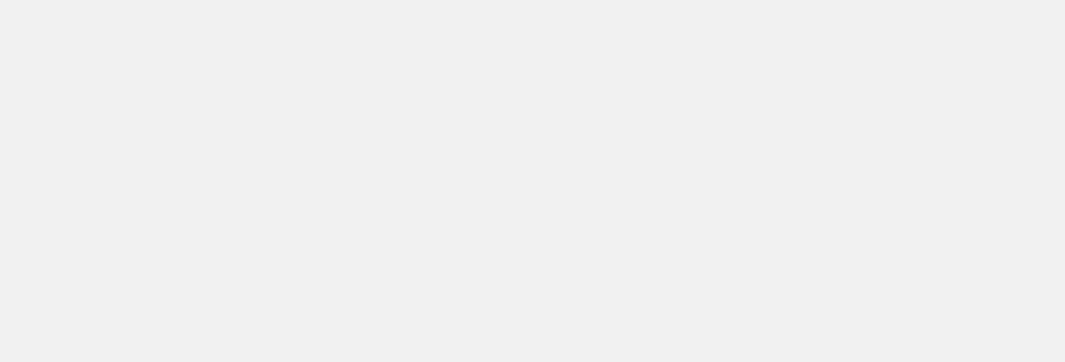
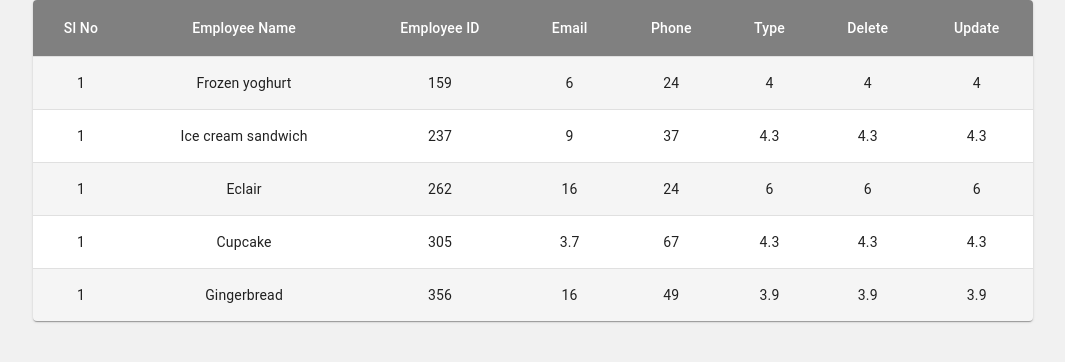
Before and after one commit to KiranLali1827/eCommTask, a React (Create React App) app: page /Userslist in a window 1280 px wide. Before the commit this address had no page. Shown: the top 362 px of the page, without its empty margins (42-1107 px from the left). Built offline with nearby package versions, Linux system fonts and the light colour scheme.

Commit message:
Employee view Tab

```diff
--- a/package.json
+++ b/package.json
@@ -7,6 +7,7 @@
     "@emotion/styled": "^11.8.1",
     "@mui/icons-material": "^5.6.2",
     "@mui/material": "^5.6.4",
+    "@mui/x-data-grid": "^6.19.1",
     "@testing-library/jest-dom": "^5.16.4",
     "@testing-library/react": "^13.2.0",
     "@testing-library/user-event": "^13.5.0",
--- a/src/App.js
+++ b/src/App.js
@@ -2,11 +2,10 @@ import { BrowserRouter as Router, Routes, Route } from "react-router-dom";
 
 import Home from "./pages/home/Home";
 import Login from "./pages/login/Login";
-import List from "./pages/list/List";
-import Single from "./pages/single/Single";
-import New from "./pages/new/New";
 import User from "./pages/users/user";
 import Signup from "./pages/Signup/Signup";
+import Createuser from "./pages/users/Createuser";
+import Userslist from "./pages/users/Userslist";
 
 
 // function App() {
@@ -62,6 +61,10 @@ function App() {
           <Route path="/" element={<Home />} exact />
           <Route path="/users" element={<User />} exact />
           <Route path="/Signup" element={<Signup />} exact />
+          <Route path="/Createuser" element={<Createuser />} exact />
+          <Route path="/Userslist" element={<Userslist />} exact />
+
+
         </Route>
         <Route path="/Login" element={<Login />} exact />
 
--- /dev/null
+++ b/src/pages/users/Createuser.js
@@ -0,0 +1,9 @@
+import React from 'react'
+
+function Createuser() {
+  return (
+    <div>Createuser</div>
+  )
+}
+
+export default Createuser
--- /dev/null
+++ b/src/pages/users/Createuser.scss
@@ -0,0 +1,29 @@
+$small: 360px;
+$small_medium: 375px;
+$medium: 900px;
+$isBigScreen: 1824px;
+$isTabletOrMobile: 1224px;
+$isPortrait: '(orientation: portrait)';
+$isRetina: 2dppx;
+$isDesktopOrLaptop: 1224px;
+$isBigScreen: 1824px;
+
+
+.productCust {
+background-color: white;
+width: 80vw;
+margin-left: 40px;
+}
+
+
+    // body {
+    //     .productCust {
+    //        margin-top: 23vw;
+
+    //         h2 {
+    //             color: white;
+    //             font-family: sans-serif;
+    //         }
+
+    //     }
+    // }
--- /dev/null
+++ b/src/pages/users/Userslist.js
@@ -0,0 +1,79 @@
+import * as React from 'react';
+import { styled } from '@mui/material/styles';
+import Table from '@mui/material/Table';
+import TableBody from '@mui/material/TableBody';
+import TableCell, { tableCellClasses } from '@mui/material/TableCell';
+import TableContainer from '@mui/material/TableContainer';
+import TableHead from '@mui/material/TableHead';
+import TableRow from '@mui/material/TableRow';
+import Paper from '@mui/material/Paper';
+import { grey } from '@mui/material/colors';
+
+const StyledTableCell = styled(TableCell)(({ theme }) => ({
+  [`&.${tableCellClasses.body}`]: {
+    fontSize: 14,
+
+  },
+
+}));
+
+const StyledTableRow = styled(TableRow)(({ theme }) => ({
+  '&:nth-of-type(odd)': {
+    backgroundColor: theme.palette.action.hover,
+  },
+  // hide last border
+  '&:last-child td, &:last-child th': {
+    border: 0,
+  },
+}));
+
+function createData(name, calories, fat, carbs, protein) {
+  return { name, calories, fat, carbs, protein };
+}
+
+const rows = [
+  createData('Frozen yoghurt', 159, 6.0, 24, 4.0),
+  createData('Ice cream sandwich', 237, 9.0, 37, 4.3),
+  createData('Eclair', 262, 16.0, 24, 6.0),
+  createData('Cupcake', 305, 3.7, 67, 4.3),
+  createData('Gingerbread', 356, 16.0, 49, 3.9),
+];
+
+export default function CustomizedTables() {
+  return (
+    <TableContainer style={{width:'1000px', marginLeft:'75px'}} component={Paper}>
+      <Table  aria-label="customized table">
+        <TableHead>
+          <TableRow>
+          <StyledTableCell style={{backgroundColor:'grey', color:'white', textAlign:'center'}} >Sl No </StyledTableCell>
+            <StyledTableCell style={{backgroundColor:'grey', color:'white', textAlign:'center'}} >Employee Name </StyledTableCell>
+            <StyledTableCell style={{backgroundColor:'grey', color:'white', textAlign:'center'}} >Employee ID </StyledTableCell>
+            <StyledTableCell style={{backgroundColor:'grey', color:'white', textAlign:'center'}} >Email</StyledTableCell>
+            <StyledTableCell style={{backgroundColor:'grey', color:'white', textAlign:'center'}} >Phone</StyledTableCell>
+            <StyledTableCell style={{backgroundColor:'grey', color:'white', textAlign:'center'}}>Type</StyledTableCell>
+            <StyledTableCell style={{backgroundColor:'grey', color:'white', textAlign:'center'}}>Delete</StyledTableCell>
+            <StyledTableCell style={{backgroundColor:'grey', color:'white', textAlign:'center'}}>Update</StyledTableCell>
+          </TableRow>
+        </TableHead>
+        <TableBody>
+          {rows.map((row) => (
+            <StyledTableRow  key={row.name}>
+              <StyledTableCell style={{textAlign:'center'}} component="th" scope="row">
+               1
+              </StyledTableCell>
+              <StyledTableCell style={{textAlign:'center'}} component="th" scope="row">
+                {row.name}
+              </StyledTableCell>
+              <StyledTableCell  style={{textAlign:'center'}} >{row.calories}</StyledTableCell>
+              <StyledTableCell style={{textAlign:'center'}} >{row.fat}</StyledTableCell>
+              <StyledTableCell style={{textAlign:'center'}}>{row.carbs}</StyledTableCell>
+              <StyledTableCell style={{textAlign:'center'}}>{row.protein}</StyledTableCell>
+              <StyledTableCell style={{textAlign:'center'}} >{row.protein}</StyledTableCell>
+              <StyledTableCell style={{textAlign:'center'}}>{row.protein}</StyledTableCell>
+            </StyledTableRow>
+          ))}
+        </TableBody>
+      </Table>
+    </TableContainer>
+  );
+}
--- a/src/pages/users/user.js
+++ b/src/pages/users/user.js
@@ -1,9 +1,10 @@
 import Sidebar from "../../components/sidebar/Sidebar";
 import Navbar from "../../components/navbar/Navbar";
-import { useEffect, useRef, useState } from "react";
+import { useRef, useState } from "react";
 import SegmentedControl from "./SegmentedControl";
 import { useNavigate } from "react-router-dom";
-import Signup from "../Signup/Signup";
+import Createuser from "./Createuser";
+import Userslist from "./Userslist";
 
 
 
@@ -38,21 +39,15 @@ const User = () => {
                   label: "User",
                   value: "User",
                   ref: useRef(),
-                },
-                {
-                  label: "Admin",
-                  value: "Admin",
-                  ref: useRef(),
-                },
+                }
               ]}
 
             />
             <p className="selected-item">
             {<div>
-            {selectedValue1 == "Create Users"? <Signup /> : ""}
-            {selectedValue1 == "Employee"? <h1>Employee Data</h1> : ""}
+            {selectedValue1 == "Create Users"? <Createuser /> : ""}
+            {selectedValue1 == "Employee"? <Userslist />: ""}
             {selectedValue1 == "User"? <h1>Customer Data</h1> : ""}
-            {selectedValue1 == "Admin" ? <h1>Admin Data</h1> : ""}
             </div>}
 
             </p>
--- a/src/pages/users/user.scss
+++ b/src/pages/users/user.scss
@@ -105,3 +105,20 @@
   .btn:hover {
     background-color: rgb(41, 175, 228);
   }
+
+  $small: 360px;
+$small_medium: 375px;
+$medium: 900px;
+$isBigScreen: 1824px;
+$isTabletOrMobile: 1224px;
+$isPortrait: '(orientation: portrait)';
+$isRetina: 2dppx;
+$isDesktopOrLaptop: 1224px;
+$isBigScreen: 1824px;
+
+
+.productCust {
+background-color: white;
+width: 80vw;
+margin-left: 40px;
+}
```
Also changed, not shown: 1 other file (tests, documents, lock files or other folders).
